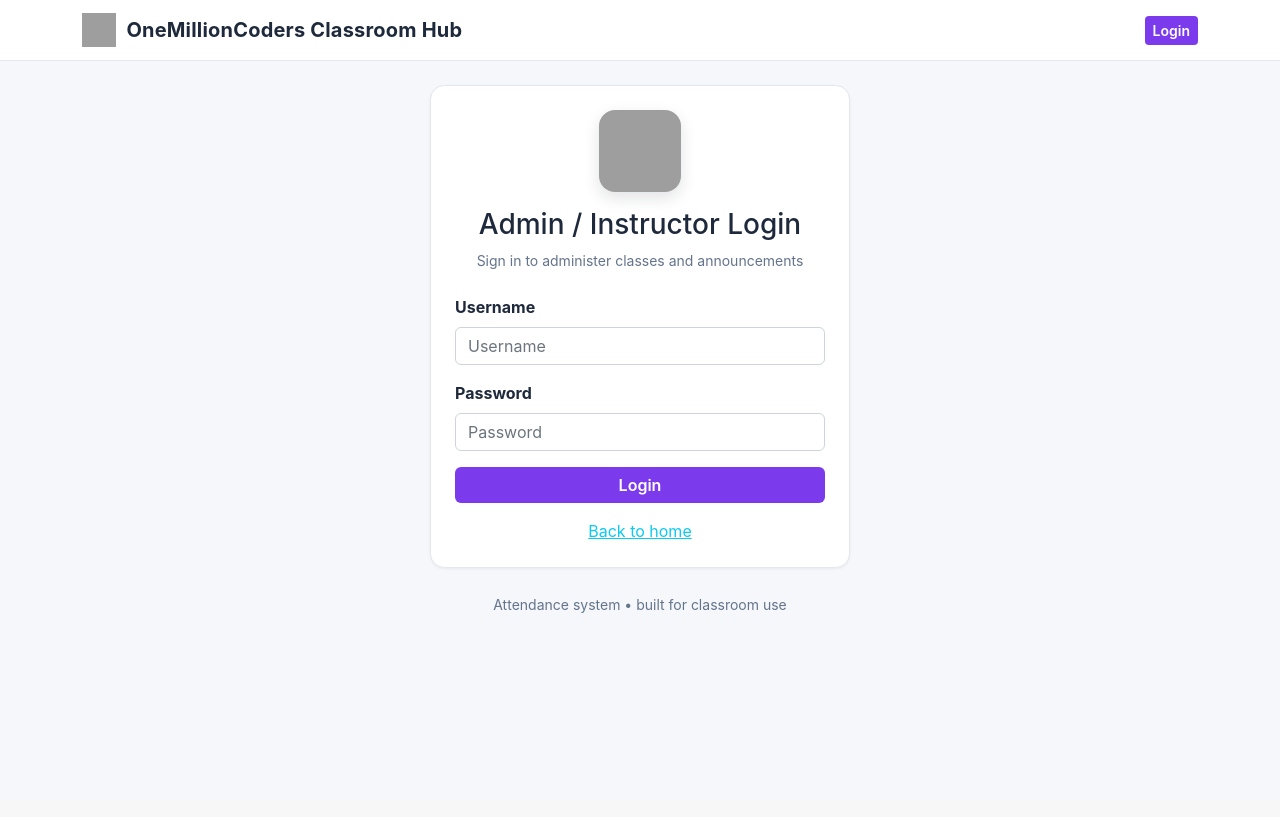
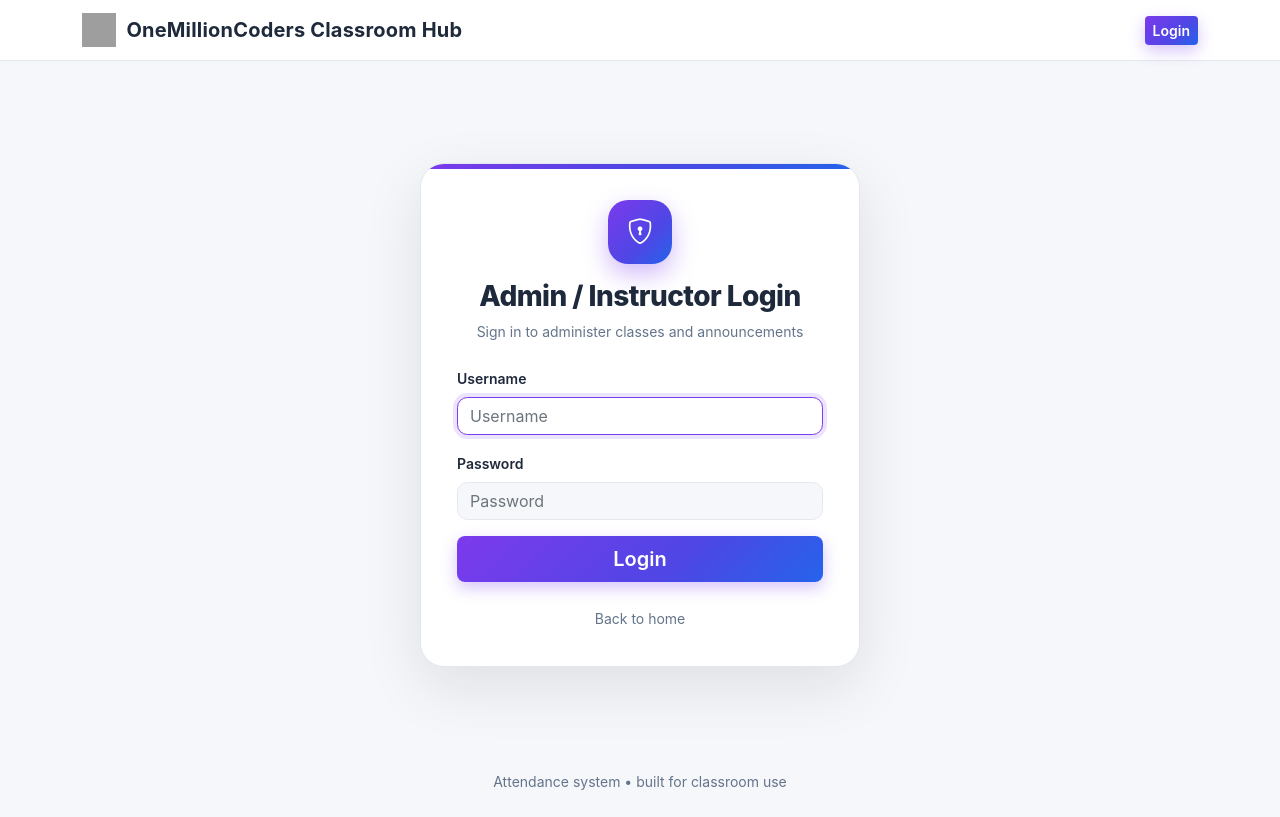
Before and after one commit to Prince4-creator/Classroom-App, a Flask app: page /staff-portal in a window 1280 px wide. Before the commit the page ends 613 px from the top, so only its background shows below. Run offline with Flask 3, Linux system fonts and the light colour scheme; some libraries are stand-ins or nearby versions; grey boxes are pictures that could not be loaded.

Commit message:
Roll premium design system app-wide: auth pages + global styles
Upgrade base.html component styles (cards, buttons, forms, tables) and
redesign the auth pages (student/admin login, register, change password,
login choice) with the premium auth-card treatment so every page matches
the new AI assistant branding.

```diff
--- a/templates/admin_login.html
+++ b/templates/admin_login.html
@@ -3,31 +3,29 @@
 {% block title %}Admin Login - OneMillionCoders{% endblock %}
 
 {% block content %}
-<div class="d-flex justify-content-center align-items-center min-vh-75">
-    <div style="max-width: 420px; width: 100%;">
-        <div class="app-card p-4">
+<div class="auth-wrap">
+    <div class="auth-card" style="max-width: 440px;">
         <div class="text-center mb-4">
-                <img src="https://cdn.onemillioncoders.gov.gh/omcp-asset/images/one-million-coders-logo.png" alt="OneMillionCoders logo" style="width:82px;height:82px;object-fit:cover;border-radius:16px;box-shadow:0 6px 16px rgba(15,23,42,.12);" class="mb-3">
-                <h2 class="h3 mb-2">Admin / Instructor Login</h2>
-                <p class="small text-muted">Sign in to administer classes and announcements</p>
+            <div class="auth-icon mx-auto mb-3"><i class="bi bi-shield-lock"></i></div>
+            <h2 class="auth-title h3 mb-2">Admin / Instructor Login</h2>
+            <p class="small text-muted mb-0">Sign in to administer classes and announcements</p>
         </div>
         <form method="POST">
             <input type="hidden" name="csrf_token" value="{{ csrf_token() }}"/>
             <div class="mb-3">
-                    <label class="form-label fw-bold">Username</label>
-                    <input type="text" name="username" class="form-control" placeholder="Username" required>
+                <label class="form-label">Username</label>
+                <input type="text" name="username" class="form-control" placeholder="Username" required autofocus>
             </div>
             <div class="mb-3">
-                    <label class="form-label fw-bold">Password</label>
+                <label class="form-label">Password</label>
                 <input type="password" name="password" class="form-control" placeholder="Password" required>
             </div>
             <div class="d-grid">
-                    <button class="btn app-btn">Login</button>
+                <button class="btn app-btn btn-lg w-100">Login</button>
             </div>
         </form>
-            <div class="mt-3 text-center">
-                <a href="/" class="text-info">Back to home</a>
-            </div>
+        <div class="mt-4 text-center">
+            <a href="/" class="small text-muted text-decoration-none">Back to home</a>
         </div>
     </div>
 </div>
--- a/templates/base.html
+++ b/templates/base.html
@@ -155,26 +155,52 @@
         .app-card {
             background: var(--surface);
             border: 1px solid var(--border);
-            border-radius: .9rem;
-            box-shadow: 0 1px 3px rgba(15, 23, 42, .06);
+            border-radius: 1.1rem;
+            box-shadow: 0 2px 6px rgba(15, 23, 42, .05), 0 12px 32px rgba(15, 23, 42, .06);
         }
         .app-card .card-header {
             background: transparent;
             border-bottom: 1px solid var(--border);
         }
         .app-btn {
-            background: var(--accent);
+            background: linear-gradient(135deg, #7c3aed 0%, #4f46e5 60%, #2563eb 100%);
             color: #fff !important;
             font-weight: 600;
             border: none;
-            transition: background .15s ease;
+            box-shadow: 0 6px 16px rgba(124, 58, 237, .3);
+            transition: transform .15s ease, box-shadow .15s ease, filter .15s ease;
         }
-        .app-btn:hover, .app-btn:focus { background: var(--accent-dark); color: #fff; }
+        .app-btn:hover, .app-btn:focus {
+            color: #fff;
+            transform: translateY(-1px);
+            box-shadow: 0 10px 22px rgba(124, 58, 237, .4);
+            filter: brightness(1.06);
+        }
+        .app-btn:active { transform: translateY(0) scale(.98); }
         .btn-outline-light {
             color: var(--text);
             border-color: var(--border);
+            background: var(--surface);
         }
         .btn-outline-light:hover { background: var(--bg); color: var(--text); border-color: var(--border); }
+        .form-control, .form-select {
+            border-radius: .65rem;
+            border-color: var(--border);
+            background: var(--bg);
+        }
+        .form-control:focus, .form-select:focus {
+            border-color: var(--accent);
+            box-shadow: 0 0 0 4px rgba(124, 58, 237, .14);
+            background: var(--surface);
+        }
+        .form-label { font-weight: 600; font-size: .875rem; }
+        .table thead th {
+            font-size: .72rem;
+            text-transform: uppercase;
+            letter-spacing: .06em;
+            color: var(--muted);
+            border-bottom-color: var(--border);
+        }
         .badge-soft {
             background: var(--accent-soft);
             color: var(--accent-dark);
@@ -184,6 +210,49 @@
             border-color: var(--border);
             color: var(--text);
         }
+
+        /* ---------- Auth pages ---------- */
+        .auth-wrap {
+            min-height: calc(100vh - 140px);
+            display: flex;
+            align-items: center;
+            justify-content: center;
+            padding: 2.5rem 1rem;
+        }
+        .auth-card {
+            width: 100%;
+            background: var(--surface);
+            border: 1px solid var(--border);
+            border-radius: 24px;
+            box-shadow: 0 20px 60px rgba(15, 23, 42, .1);
+            padding: 2.25rem;
+            position: relative;
+            overflow: hidden;
+        }
+        .auth-card::before {
+            content: '';
+            position: absolute;
+            inset: 0 0 auto 0;
+            height: 5px;
+            background: linear-gradient(90deg, #7c3aed, #4f46e5, #2563eb);
+        }
+        .auth-logo {
+            width: 68px; height: 68px;
+            border-radius: 20px;
+            object-fit: cover;
+            box-shadow: 0 10px 24px rgba(124, 58, 237, .28);
+            border: 1px solid var(--border);
+        }
+        .auth-icon {
+            width: 64px; height: 64px;
+            border-radius: 20px;
+            background: linear-gradient(135deg, #7c3aed 0%, #4f46e5 60%, #2563eb 100%);
+            color: #fff;
+            font-size: 1.6rem;
+            display: flex; align-items: center; justify-content: center;
+            box-shadow: 0 10px 24px rgba(124, 58, 237, .35);
+        }
+        .auth-title { font-weight: 800; letter-spacing: -.02em; }
         .badge-announcement {
             background: rgba(37, 99, 235, .10);
             color: #1d4ed8;
```
Also changed, not shown: templates/change_password.html (+10 -11 lines), templates/login_choice.html (+7 -9 lines), templates/student_login.html (+9 -11 lines), templates/student_register.html (+10 -6 lines). Lines whose indentation alone changed are shown as unchanged.
